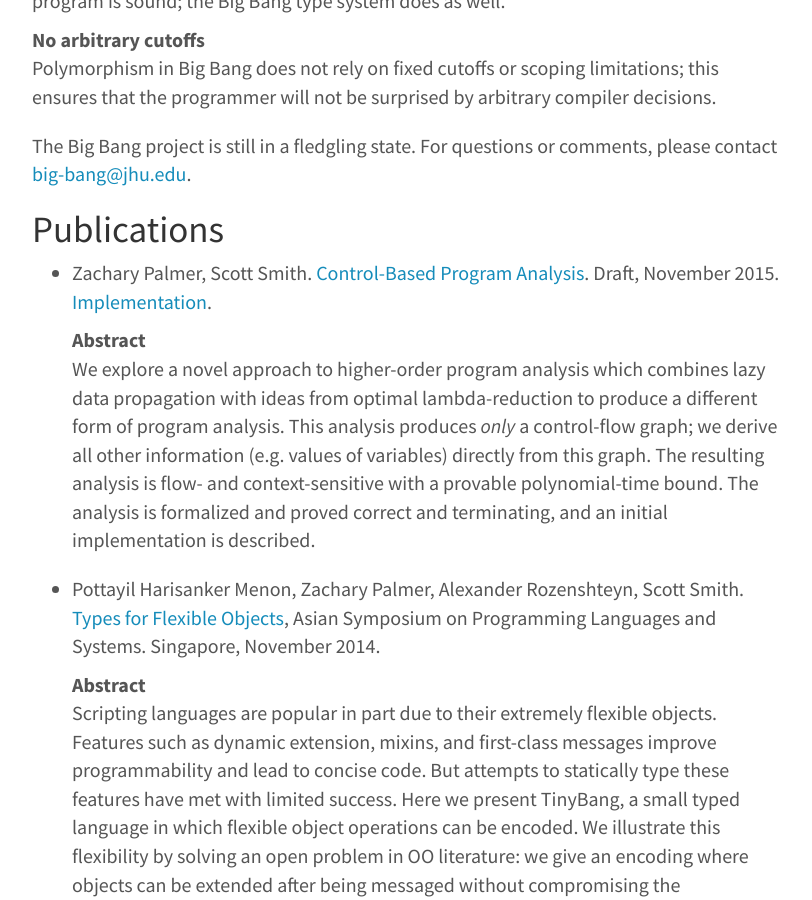
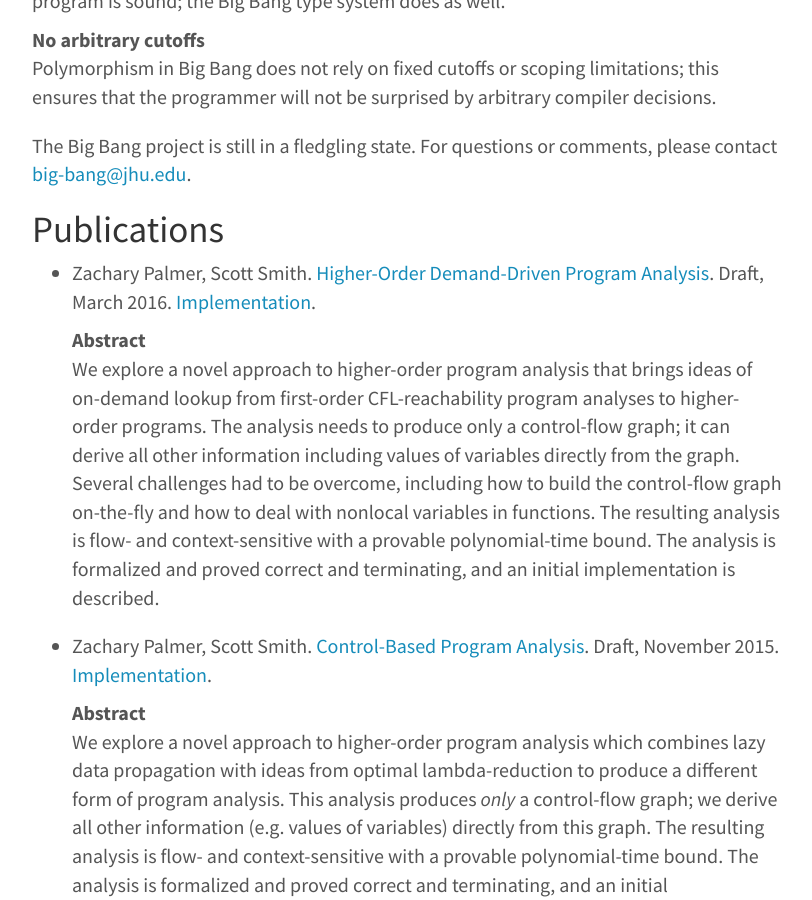
Before and after one commit to JHU-PL-Lab/www-pl-lab, a Jekyll site: the page built from projects/big-bang/big-bang.md, in a window 1280 px wide and 900 px high, scrolled down 862 px. Shown: the whole window, without its empty margins (233-1045 px from the left). Built offline with Jekyll 4.4.1, drawn with Linux system fonts in a browser that asks for light colours.

Commit message:
Add Higher-Order Demand-Driven Program Analysis

```diff
--- a/projects/big-bang/big-bang.md
+++ b/projects/big-bang/big-bang.md
@@ -49,6 +49,24 @@
 
 Publications
 ------------
+
+- Zachary Palmer, Scott
+  Smith. [Higher-Order Demand-Driven Program Analysis](/projects/big-bang/papers/higher-order-demand-driven-program-analysis.pdf).
+  Draft, March 2016.
+  [Implementation](https://github.com/JHU-PL-Lab/odefa-proof-of-concept).
+
+  Abstract
+
+  : We explore a novel approach to higher-order program analysis that brings
+    ideas of on-demand lookup from first-order CFL-reachability program analyses
+    to higher-order programs. The analysis needs to produce only a control-flow
+    graph; it can derive all other information including values of variables
+    directly from the graph. Several challenges had to be overcome, including
+    how to build the control-flow graph on-the-fly and how to deal with nonlocal
+    variables in functions. The resulting analysis is flow- and
+    context-sensitive with a provable polynomial-time bound. The analysis is
+    formalized and proved correct and terminating, and an initial implementation
+    is described.
 
 - Zachary Palmer, Scott
   Smith. [Control-Based Program Analysis](/projects/big-bang/papers/control-based-program-analysis.pdf).
```
Also changed, not shown: 1 other file.
